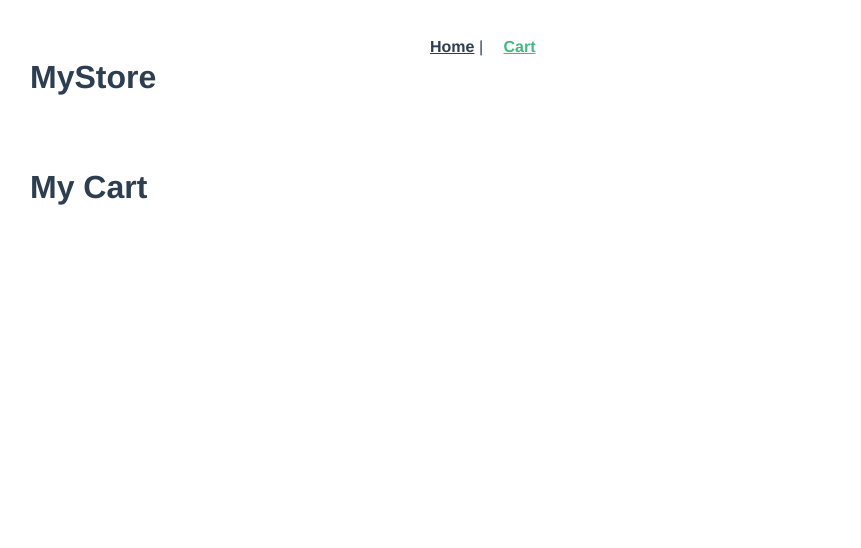
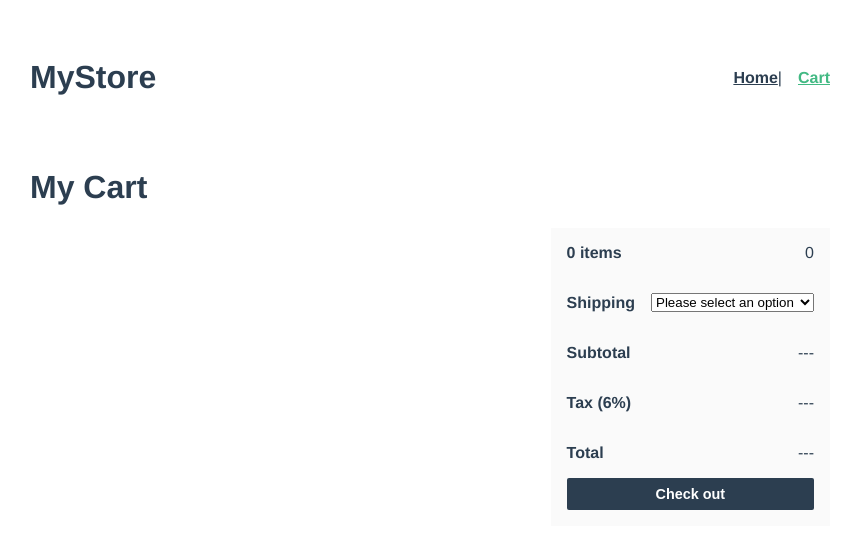
Before and after one commit to lynntuuu/online-shop, a Vue app: page /cart in a window 1280 px wide. Shown: the top 548 px of the page, without its empty margins (210-1071 px from the left). Built offline with nearby package versions, Linux system fonts and the light colour scheme.

Commit message:
calculate a user’s total

```diff
--- a/src/App.vue
+++ b/src/App.vue
@@ -1,9 +1,9 @@
 <template>
   <div id="nav" class="wrapper flex-col flex-col--align-center">
     <h1 class="flex-col--2">MyStore</h1>
-    <div class="flex-col--2 flex-justify-right flex">
+    <div class="flex-col--2 nav-items">
       <router-link to="/">Home</router-link> |
-      <router-link to="/cart" class="nav-items__item">Cart
+      <router-link to="/cart" class="nav-items-item">Cart
         <counter-badge :count="cartCount"></counter-badge>
       </router-link>
     </div>
@@ -46,8 +46,16 @@ export default {
     }
   }
 }
-.nav-items__item {
+.nav-items {
+  justify-content: flex-end;
+  display: flex;
+}
+.nav-items-item {
   margin-left: 1rem;
   position: relative;
 }
+ul {
+  padding-left: 0;
+  list-style: none;
+}
 </style>
--- a/src/views/Cart.vue
+++ b/src/views/Cart.vue
@@ -1,6 +1,7 @@
 <template>
   <div class="wrapper">
     <h1>My Cart</h1>
+    <div class="flex-col">
       <ul class="cart-list">
         <li class="flex-col cart-list-item" v-for="item in cartItems" :key="item.id">
           <img :src="makeImagePath(item)" class="pic" alt="">
@@ -19,6 +20,40 @@
           </button>
         </li>
       </ul>
+      <section class="total-section">
+        <ul class="total-section-list">
+          <li class="total-section-item">
+            <p class="total-section-item-label">{{ cartItemsCount }} items</p>
+            <p>{{ itemsSubtotal }}</p>
+          </li>
+          <li class="total-section-item">
+            <p class="total-section-item-label">Shipping</p>
+            <select v-model="selectedShippingOption">
+              <option disabled value="">Please select an option</option>
+              <option v-for="option in shippingOptionsArray"
+                :key= "option.text"
+                :value= "option.rate">
+              {{ option.text }} (${{ option.rate }})
+              </option>
+            </select>
+          </li>
+          <li class="total-section-item">
+            <p class="total-section-item-label">Subtotal</p>
+            <p>{{ subtotal }}</p>
+          </li>
+          <li class="total-section-item">
+            <p class="total-section-item-label">Tax ({{ salesTaxPercentage }})</p>
+            <p>{{ salesTaxApplied }}</p>
+          </li>
+          <li class="total-section-item">
+            <p class="total-section-item-label">Total</p>
+            <p>{{ total }}</p>
+          </li>
+        </ul>
+        <button class="btn btn-grey total-section-checkout-button"
+        :disabled="!this.selectedShippingOption">Check out</button>
+      </section>
+    </div>
   </div>
 </template>
 
@@ -28,9 +63,65 @@ import { imagePath } from '@/mixins/imagePath.js'
 export default {
   name: 'cart',
   mixins: [imagePath],
+  data () {
+    return {
+      salesTax: 0.06,
+      selectedShippingOption: '',
+      shippingOptionsArray: [
+        {
+          text: 'One day',
+          rate: 20
+        },
+        {
+          text: 'Two days',
+          rate: 15
+        },
+        {
+          text: 'Three to five days',
+          rate: 10
+        },
+        {
+          text: 'One week or more',
+          rate: 5
+        }
+      ]
+    }
+  },
   computed: {
     cartItems () {
       return this.$store.getters.cartItems
+    },
+    cartItemsCount () {
+      return this.cartItems.length
+    },
+    itemsSubtotal () {
+      return this.cartItems.reduce((total, item) => total + item.price, 0)
+    },
+    subtotal () {
+      if (this.selectedShippingOption) {
+        return Number(this.itemsSubtotal) + Number(this.selectedShippingOption)
+      } else {
+        return '---'
+      }
+    },
+    salesTaxPercentage () {
+      return `${this.salesTax * 100}%`
+    },
+    salesTaxApplied () {
+      // subtotal * salesTax
+      if (this.selectedShippingOption) {
+        return (this.subtotal * this.salesTax).toFixed(2)
+      } else {
+        return '---'
+      }
+    },
+    total () {
+      // subtotal + salesTaxApplied
+      if (this.selectedShippingOption) {
+        return Number(this.subtotal) + Number(this.salesTaxApplied)
+      } else {
+        return '---'
+      }
     }
   },
   methods: {
@@ -68,4 +159,23 @@ export default {
     color: red;
   }
 }
+.total-section {
+  background-color: #FAFAFA;
+  padding: 0 1rem 1rem;
+}
+.total-section-list {
+  margin: 0;
+}
+.total-section-item {
+  display: flex;
+  justify-content: space-between;
+  align-items: center;
+}
+.total-section-item-label {
+  font-weight: bold;
+  margin-right: 1rem
+}
+.total-section-checkout-button {
+  width: 100%;
+}
 </style>
--- a/src/views/Product.vue
+++ b/src/views/Product.vue
@@ -49,11 +49,12 @@ export default {
   display: flex;
   align-items: flex-start;
 }
-
 .flex-col--2 {
   width: 50%;
 }
-
+.flex-col--align-center {
+  align-items: center;
+}
 .btn {
   padding: .5rem .75rem;;
   border-radius: 2px;
```
Lines whose indentation alone changed are shown as unchanged.
